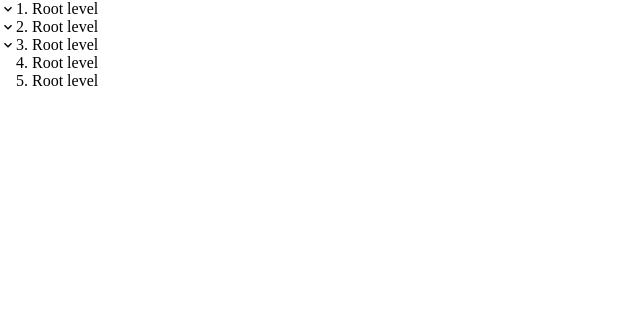
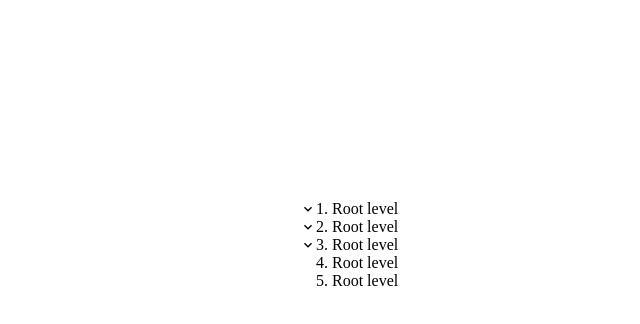
Before and after one commit to nodeTempest/TreeView, a React (Create React App) app: page / in a window 1280 px wide. Shown: the top 324 px of the page, without its empty margins (0-640 px from the left). Built offline with nearby package versions, Linux system fonts and the light colour scheme.

Commit message:
add app style

```diff
--- /dev/null
+++ b/src/App.styled.tsx
@@ -0,0 +1,6 @@
+import styled from "styled-components";
+
+export const StyledApp = styled.div`
+  padding-left: 300px;
+  padding-top: 200px;
+`;
--- a/src/App.tsx
+++ b/src/App.tsx
@@ -1,3 +1,4 @@
+import { StyledApp } from "./App.styled";
 import { TreeViewDataType, TreeView } from "./TreeView/TreeView.component";
 
 import data from "./data.json";
@@ -5,7 +6,11 @@ import data from "./data.json";
 import "./App.css";
 
 export const App = () => {
-  return <TreeView data={data as any as TreeViewDataType} />;
+  return (
+    <StyledApp>
+      <TreeView data={data as any as TreeViewDataType} />
+    </StyledApp>
+  );
 };
 
 export default App;
```
